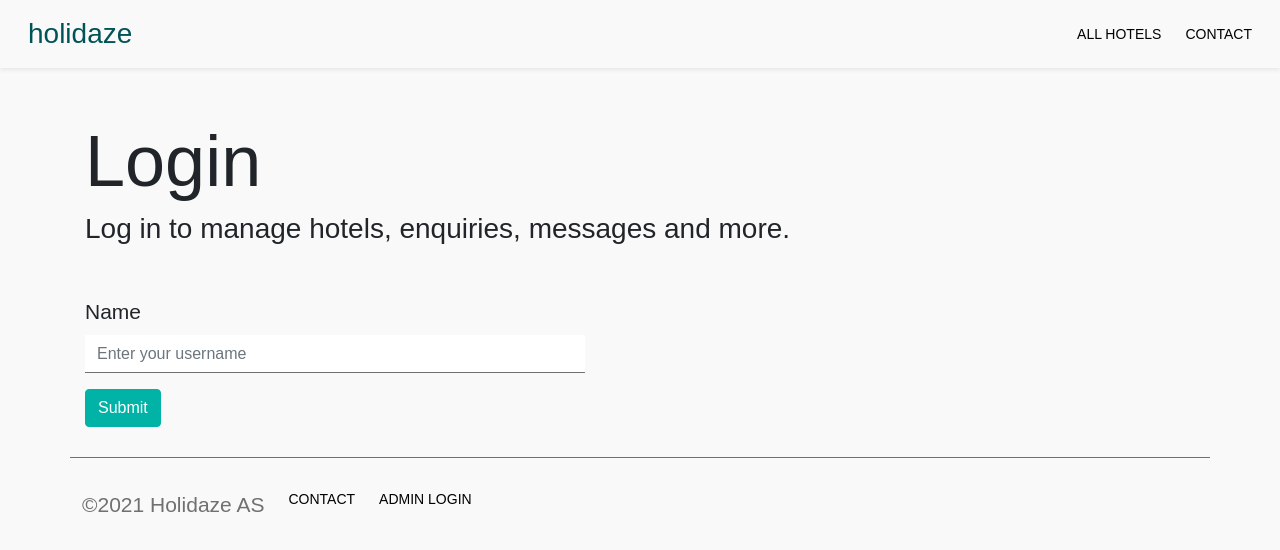
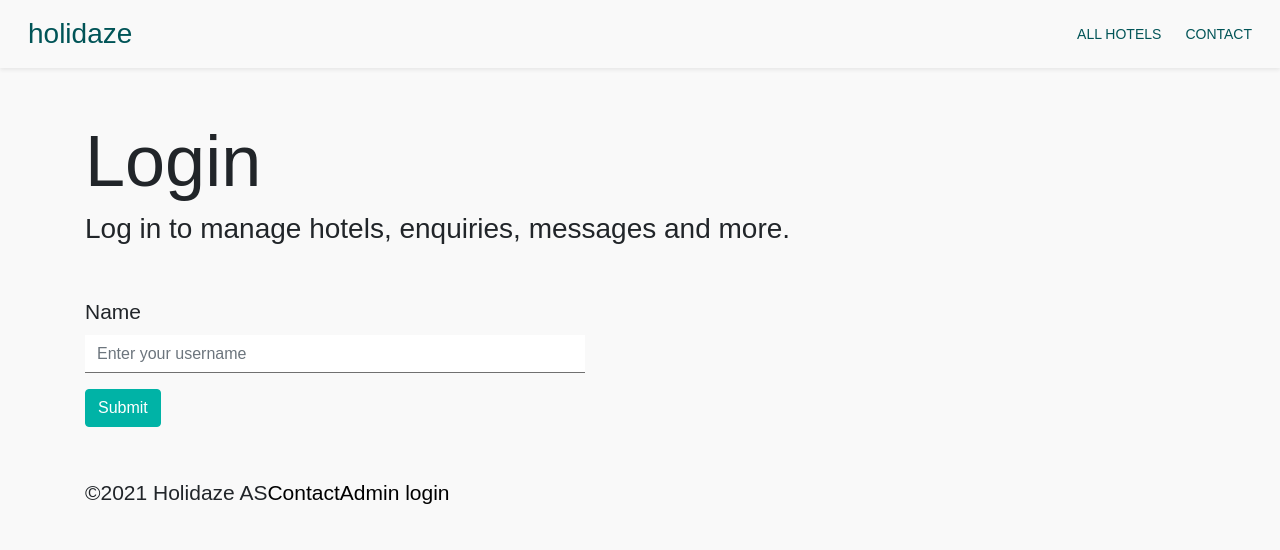
Before and after one commit to EvaSingh/project-exam-2, a React (Create React App) app: page /register in a window 1280 px wide. Shown: the top 550 px of the page. Built offline with nearby package versions, Linux system fonts and the light colour scheme; a web font is replaced by a local one.

Commit message:
Add styles

```diff
--- a/src/sass/partials/_base.scss
+++ b/src/sass/partials/_base.scss
@@ -1,14 +1,38 @@
 @import "partials/variables";
 
 html{
+  height: 100%;
   background-color: $color-background;
 }
 
 body{
+  min-height: 100%;
   font-family: $font-paragraph;
   font-size: 21px;
   font-weight: 300;
   background-color: $color-background;
+  position: relative;
+  padding-bottom: 150px;
+}
+
+footer{
+  width: 100%;
+  align-items: center;
+  position: absolute;
+  height: 150px;
+  bottom: 0;
+  text-align: center;
+
+
+
+  .container{
+    align-self: center center;
+
+     .row{
+      align-self: center center;
+
+     }
+  }
 }
 
 h1, h2, h3{
--- a/src/sass/partials/_interface.scss
+++ b/src/sass/partials/_interface.scss
@@ -13,19 +13,16 @@ a{
 nav{
 
   a {
-    color: black;
+    color: $color-secondary;
     padding: 6px 12px;
     text-decoration: none;
     text-transform: uppercase;
     font-size: 14px;
 
     &:hover{
-      color: $color-secondary;
+      color: $color-primary;
       text-decoration: none;
-
     }
-
-
   }
 
   .navbar-brand{
@@ -42,16 +39,26 @@ nav{
 .navbar-toggler,
 .navbar-toggler:focus,
 .navbar-toggler:active,
-.navbar-toggler-icon:focus {
+.navbar-toggler-icon:focus
+ {
     outline: none;
     border: none;
     box-shadow: none;
 }
 
-.footer{
+footer{
   @extend nav;
-  color: $color-neutral;
-  border-top: 1px solid $color-neutral;
+  background-color: $color-secondary;
+  color: white;
+
+  a{
+    color: white;
+  }
+
+  p{
+    font-size: 16px;
+  }
+
 }
 
 .btn{
@@ -71,6 +78,18 @@ nav{
 .round{
   border-radius: 300px !important;
   border: none !important;
+  max-width: 400px;
+  margin:auto;
+}
+
+.rbt-input{
+  @extend .round;
+  box-shadow: 0 .125rem .25rem rgba(0,0,0,.075);
+}
+
+.rbt-menu{
+  border: none;
+  border-radius: 0;
 }
 
 .form-group{
--- a/src/sass/partials/_spacing.scss
+++ b/src/sass/partials/_spacing.scss
@@ -1,8 +1,8 @@
 @import "partials/variables";
 
 .container{
-  margin-top: $margin-xl;
-  margin-bottom: $margin-lg;
+  margin-top: $spacing-xl;
+  margin-bottom: $spacing-lg;
 }
 
 .container-fluid{
@@ -10,7 +10,7 @@
 }
 
 .card{
-  margin-bottom: $margin-md;
+  margin-bottom: $spacing-md;
 
   &-body{
     padding: 5px 0 15px 0;
@@ -27,29 +27,17 @@
   }
 }
 
-
-
 .search{
-  margin:  $margin-xl auto $margin-xl auto;
+  margin:  $spacing-xl auto $spacing-xl auto;
   max-width: 400px;
 }
 
 .heading{
-  margin-bottom: $margin-xl;
-}
-
-.footer{
-  margin-top: 0;
-  margin-bottom: 0;
-  padding: 25px 0;
-
-  &__text{
-    padding: 6px 12px;
-  }
+  margin-bottom: $spacing-xl;
 }
 
 .form{
-  margin-bottom: $margin-lg;
+  margin-bottom: $spacing-lg;
 }
 
 .object-fit{
--- a/src/sass/partials/_variables.scss
+++ b/src/sass/partials/_variables.scss
@@ -12,8 +12,8 @@ $color-background: #F9F9F9;
 
 /*MARGINS*/
 
-$margin-xs:5px;
-$margin-sm:10px;
-$margin-md:20px;
-$margin-lg:30px;
-$margin-xl:50px;
+$spacing-xs:5px;
+$spacing-sm:10px;
+$spacing-md:20px;
+$spacing-lg:30px;
+$spacing-xl:50px;
```
